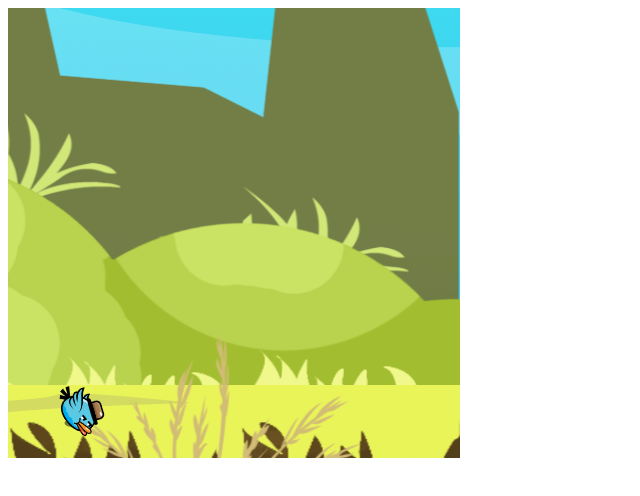
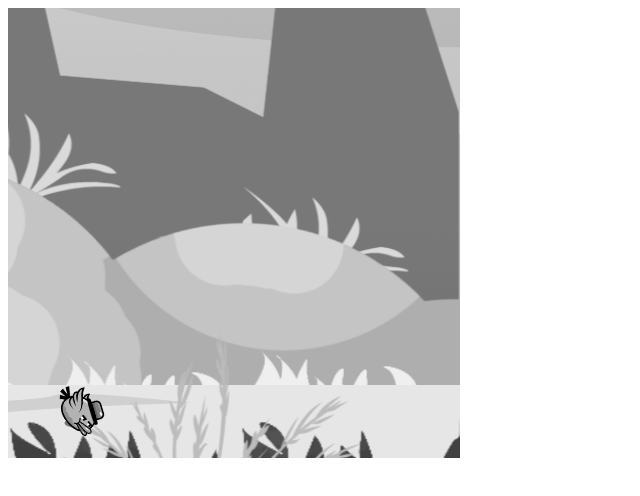
Before and after one commit to tkalmi/crappy-turd, a website: page index.html in a window 1280 px wide. Shown: the whole page, without its empty margins (0-640 px from the left). Drawn offline with Linux system fonts and the light colour scheme.

Commit message:
Add death screen

```diff
--- a/index.html
+++ b/index.html
@@ -3,6 +3,15 @@
 <html>
   <head>
     <title>Flappy Bird</title>
+    <style>
+      :not(.game-over) {
+        filter: grayscale(0%);
+      }
+      .game-over {
+        transition: 600ms ease-out filter;
+        filter: grayscale(100%);
+      }
+    </style>
   </head>
 
   <body>
--- a/index.ts
+++ b/index.ts
@@ -117,6 +117,7 @@ function step(timestamp: number) {
   birdY = Math.max(26, birdY);
   if (canvas.height - birdY <= 50) {
     looping = false;
+    canvas.classList.add('game-over');
   }
   birdSpeedY -= (40 * (9.81 * dt)) / 1_000;
   draw(dt);
@@ -142,6 +143,7 @@ addEventListener('keydown', (event) => {
   if (event.code === 'Space') {
     spaceNeedsHandling = true;
     if (!looping) {
+      canvas.classList.remove('game-over');
       reset();
       requestAnimationFrame(step);
     }
--- a/public/index.js
+++ b/public/index.js
@@ -72,6 +72,7 @@ function step(timestamp) {
     birdY = Math.max(26, birdY);
     if (canvas.height - birdY <= 50) {
         looping = false;
+        canvas.classList.add('game-over');
     }
     birdSpeedY -= (40 * (9.81 * dt)) / 1000;
     draw(dt);
@@ -94,6 +95,7 @@ addEventListener('keydown', function (event) {
     if (event.code === 'Space') {
         spaceNeedsHandling = true;
         if (!looping) {
+            canvas.classList.remove('game-over');
             reset();
             requestAnimationFrame(step);
         }
```
